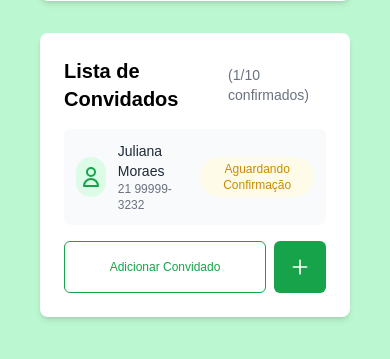
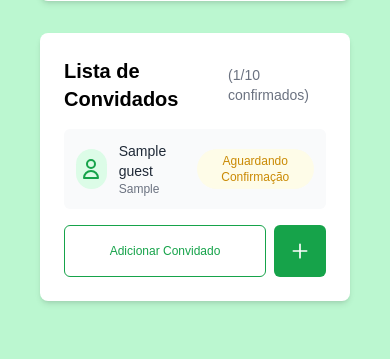
Before and after one commit to RenanppCosta/Role.io, a Django app: page /event/1/ in a window 390 px wide. Shown: the part 464-823 px from the top of the page. Run offline with Django 5.2, Linux system fonts and the light colour scheme; tables that the repository leaves empty hold one stand-in row (values such as "Sample post"); some libraries are stand-ins or nearby versions; some web fonts are replaced.

Commit message:
feat: created add guests in event

```diff
--- a/usuarios/models.py
+++ b/usuarios/models.py
@@ -19,20 +19,20 @@ class Events(models.Model):
     def __str__(self):
         return self.title
 
-# class Guests(models.Model):
-#     STATUS_CHOICES = [
-#     ("AC", "Aguardando Confirmação"),
-#     ("CO", "Confirmado"),
-#     ("RE", "Recusado"),
-#     ]
-#     event = models.ForeignKey(Events, related_name="guests", on_delete=models.CASCADE)
-#     name = models.CharField(max_length=150)
-#     whatsapp = models.CharField(max_length=25, null=True, blank=True)
-#     max_companion = models.PositiveIntegerField(default=0)
-#     token = models.CharField(max_length=25)
-#     status = models.CharField(max_length=2, choices=STATUS_CHOICES, default="AC")
+class Guests(models.Model):
+    STATUS_CHOICES = [
+    ("AC", "Aguardando Confirmação"),
+    ("CO", "Confirmado"),
+    ("RE", "Recusado"),
+    ]
+    event = models.ForeignKey(Events, related_name="guests", on_delete=models.CASCADE)
+    name = models.CharField(max_length=150)
+    whatsapp = models.CharField(max_length=25, null=True, blank=True)
+    max_companion = models.PositiveIntegerField(default=0)
+    token = models.CharField(max_length=25)
+    status = models.CharField(max_length=2, choices=STATUS_CHOICES, default="AC")
 
-#     def save(self, *ars, **kwargs):
-#         if not self.token:
-#             self.token = secrets.token_urlsafe(16)
-#         super(Guests, self).save(*ars, **kwargs)
+    def save(self, *ars, **kwargs):
+        if not self.token:
+            self.token = secrets.token_urlsafe(16)
+        super(Guests, self).save(*ars, **kwargs)
--- a/usuarios/templates/event.html
+++ b/usuarios/templates/event.html
@@ -2,7 +2,6 @@
 {% block content %}
 
 {% include "partials/navbar.html"%}
-
 <main class="container mx-auto mt-8 px-4">
     <div class="flex flex-col md:flex-row justify-center gap-8 px-6">
         <div class="bg-white p-6 rounded-lg shadow-md lg:min-w-1/2">
@@ -26,6 +25,7 @@
             </div>
         </div>
 
+        <!-- Lista de Convidados -->
         <div class="bg-white p-6 rounded-lg shadow-md lg:w-1/2 min-w-[50%] flex flex-col justify-between space-y-4">
             <div class="flex justify-between items-center">
                 <h2 class="text-xl font-semibold">Lista de Convidados</h2>
@@ -33,6 +33,7 @@
             </div>
 
             <div class="space-y-3">
+                {% for guest in guests %}
                 <div class="flex items-center justify-between bg-gray-50 p-3 rounded-md hover:bg-gray-100 transition">
                     <div class="flex items-center space-x-3 w-full">
                         <div class="w-10 h-10 bg-green-100 rounded-full flex items-center justify-center">
@@ -41,8 +42,8 @@
                             </svg>
                         </div>
                         <div class="flex-grow">
-                            <p class="text-sm sm:text-base font-medium text-gray-800">Juliana Moraes</p>
-                            <p class="text-xs sm:text-sm text-gray-500">21 99999-3232</p>
+                            <p class="text-sm sm:text-base font-medium text-gray-800">{{guest.name}}</p>
+                            <p class="text-xs sm:text-sm text-gray-500">{{guest.whatsapp}}</p>
                         </div>
                         <div class="flex item-center justify-center">
                             <span class="text-xs text-center sm:text-sm text-yellow-600 bg-yellow-50 px-2 py-1 rounded-full">
@@ -51,13 +52,23 @@
                         </div>
                     </div>
                 </div>
+                {% endfor %}
+
+                {% if guests|length == 0 %}
+				<div class="flex items-center flex-col space-y-3">
+					<p class="text-xl md:text-2xl text-center">Ainda não possui nenhum convidado</p>
+					<svg xmlns="http://www.w3.org/2000/svg" fill="none" viewBox="0 0 24 24" stroke-width="1.5" stroke="currentColor" class="size-12">
+                        <path stroke-linecap="round" stroke-linejoin="round" d="M15.75 6a3.75 3.75 0 1 1-7.5 0 3.75 3.75 0 0 1 7.5 0ZM4.501 20.118a7.5 7.5 0 0 1 14.998 0A17.933 17.933 0 0 1 12 21.75c-2.676 0-5.216-.584-7.499-1.632Z" />
+                    </svg>
+				</div>
+				{% endif %}
             </div>
 
             <div class="w-full flex gap-2">
                 <div class="w-full text-center text-xs sm:text-base md:text-xs lg:text-base items-center justify-center flex bg-transparent text-green-600 border border-green-600 py-3 px-4 rounded-md font-medium">
                     Adicionar Convidado
                 </div>
-                <button class="bg-green-600 text-white p-4 rounded-md hover:bg-green-700 transition">
+                <button class="add-guest-btn bg-green-600 text-white p-4 rounded-md hover:bg-green-700 transition">
                     <svg xmlns="http://www.w3.org/2000/svg" class="h-5 w-5" fill="none" viewBox="0 0 24 24" stroke="currentColor">
                         <path stroke-linecap="round" stroke-linejoin="round" stroke-width="2" d="M12 4v16m8-8H4" />
                     </svg>
@@ -65,10 +76,72 @@
             </div>
         </div>
 
-
+        <div id="modal-add-guest" class="fixed inset-0 bg-black bg-opacity-50 flex items-center justify-center p-4 hidden">
+            <div class="bg-white p-6 rounded-lg flex flex-col items-center space-y-4">
+                <h2 class="text-lg md:text-2xl font-semibold mb-4">Adicionar Convidado</h2>
+                <form class="space-y-4" method="POST" action="{% url 'view_event' event.id %}" enctype="multipart/form-data">
+                    {% csrf_token %}
+                    <div class="w-full">
+                        <label class="text-sm font-medium text-gray-700">Nome do Convidado</label>
+                        <input type="text" class="mt-1 w-full rounded-md border-gray-300 shadow-sm p-2 border" placeholder="Insira o nome do convidado" name="guest-name">
+                    </div>
+                    <div class="w-full">
+                        <label class="text-sm font-medium text-gray-700">Whatsapp</label>
+                        <input type="text" class="mt-1 w-full rounded-md border-gray-300 shadow-sm p-2 border" placeholder="Ex: (21)99992-9346" name="guest-wpp">
+                    </div>
+                    <div class="w-full">
+                        <label class="text-sm font-medium text-gray-700">Número de acompanhantes</label>
+                        <input type="number" class="mt-1 w-full rounded-md border-gray-300 shadow-sm p-2 border" name="guest-companion" placeholder="Máximo de 4 acompanhantes" min="0" max="4">
+                    </div>
+                    <div class="flex justify-center space-x-4">
+                        <button id="add-modal-btn" class="px-4 py-2 bg-green-500 text-white rounded hover:bg-green-600">Adicionar Convidado</button>
+                        <button id="cancel-btn" type="button" class="px-4 py-2 bg-red-600 text-white rounded hover:bg-red-700">Cancelar</button>
+                    </div>
+                </form>
+            </div>
+        </div>
     </div>
 </main>
 
+{% endblock %}
 
+{% block scripts %}
+
+<script type="text/javascript">
+
+	$(".add-guest-btn").on("click", function() {
+        $("#modal-add-guest").removeClass("hidden");
+    });
+
+	$("#cancel-btn").on("click", function() {
+        $("#modal-add-guest").addClass("hidden");
+    });
+
+	{% comment %} $("#confirm-cancel-btn").on("click", function() {
+		$("#modal-cancel").addClass("hidden");
+
+		if(currentEventId){
+			$.ajax({
+                url: `/cancel-event/${currentEventId}/`,
+                type: "POST",
+                headers: { "X-CSRFToken": "{{ csrf_token }}" },
+                success: function(response) {
+                    if (response.status === "success") {
+                        const eventCard = $(`[data-event-id="${currentEventId}"]`).closest(".card-event");
+                        eventCard.find(".text-xs").addClass("bg-red-100 text-red-800");
+                        eventCard.addClass("opacity-50");
+                        eventCard.find(".container-btn").remove();
+                    } else {
+                        console.error("Erro ao cancelar o evento.");
+                    }
+                },
+                error: function(xhr, status, error) {
+                    console.error("Erro ao enviar a requisição:", error);
+                }
+            });
+		}
+	}); {% endcomment %}
+
+</script>
 
 {% endblock %}
--- a/usuarios/views.py
+++ b/usuarios/views.py
@@ -1,7 +1,7 @@
 from datetime import datetime
 from django.shortcuts import render, redirect, get_object_or_404
 from django.http import JsonResponse
-from .models import Events
+from .models import Events, Guests
 
 # Create your views here.
 
@@ -45,6 +45,23 @@ def cancel_event(request, event_id):
 
 
 def view_event_by_id(request, event_id):
+    event = get_object_or_404(Events, id=event_id)
+
     if request.method == "GET":
-        event = get_object_or_404(Events, id=event_id)
-        return render(request, "event.html", {"event": event})
+        guests = Guests.objects.filter(event=event)
+        return render(request, "event.html", {"event": event, "guests": guests})
+    elif request.method == "POST":
+        name = request.POST.get("guest-name")
+        whatsapp = request.POST.get("guest-wpp")
+        max_companion = request.POST.get("guest-companion")
+
+        guest = Guests(
+            event= event,
+            name=name,
+            whatsapp=whatsapp,
+            max_companion= max_companion
+        )
+
+        guest.save()
+
+        return redirect("view_event", event_id=event.id)
```
Also changed, not shown: usuarios/migrations/0002_guests.py (added).
